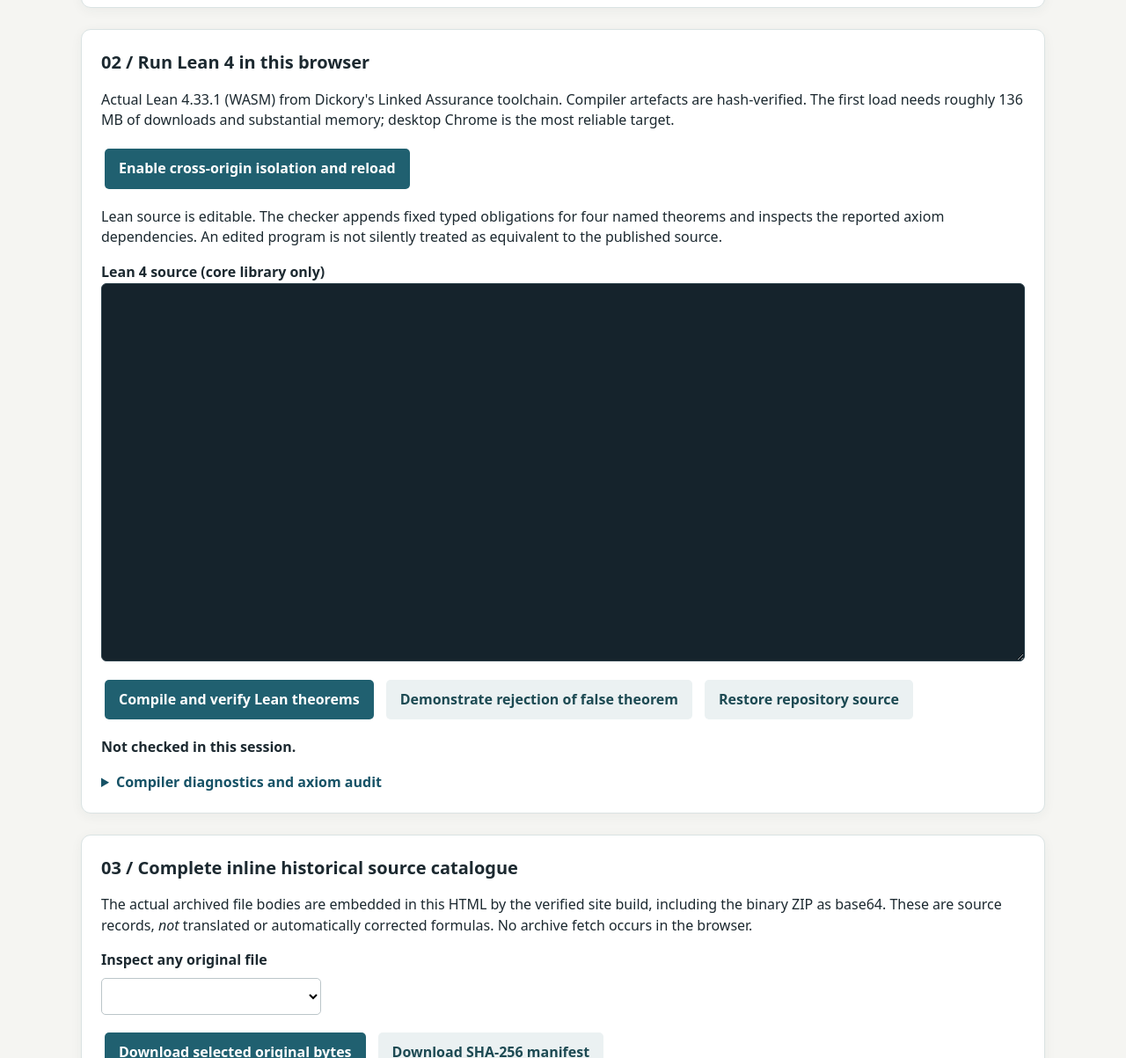
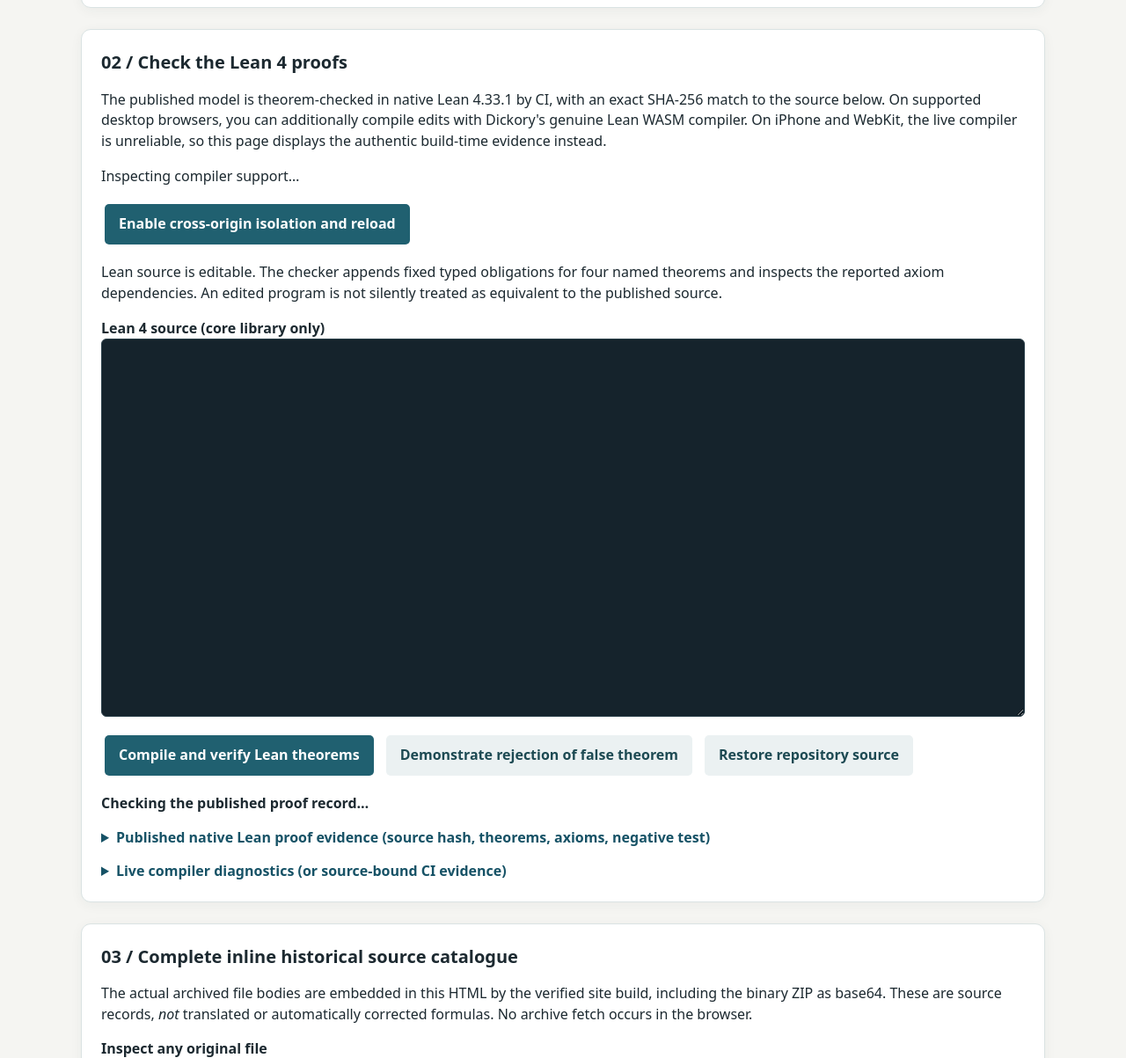
Before and after one commit to danbri/dickory, a plain HTML site: page labs/company-accounts/index.template.html in a window 1280 px wide. Shown: the part 976-2179 px from the top of the page at 88% size. Drawn offline with Linux system fonts and the light colour scheme.

Commit message:
Explain source-bound native proofs and WebKit limitation in the company accounts UI

```diff
--- a/labs/company-accounts/index.template.html
+++ b/labs/company-accounts/index.template.html
@@ -35,8 +35,9 @@
   </details>
 </section>
 <section class="panel">
-  <h2>02 / Run Lean 4 in this browser</h2>
-  <p>Actual Lean 4.33.1 (WASM) from Dickory's Linked Assurance toolchain. Compiler artefacts are hash-verified. The first load needs roughly 136 MB of downloads and substantial memory; desktop Chrome is the most reliable target.</p>
+  <h2>02 / Check the Lean 4 proofs</h2>
+  <p>The published model is theorem-checked in native Lean 4.33.1 by CI, with an exact SHA-256 match to the source below. On supported desktop browsers, you can additionally compile edits with Dickory's genuine Lean WASM compiler. On iPhone and WebKit, the live compiler is unreliable, so this page displays the authentic build-time evidence instead.</p>
+  <p id="proofMode" role="status">Inspecting compiler support…</p>
   <p id="isolationStatus" role="status"></p>
   <button id="enableIsolation" type="button">Enable cross-origin isolation and reload</button>
   <p>Lean source is editable. The checker appends fixed typed obligations for four named theorems and inspects the reported axiom dependencies. An edited program is not silently treated as equivalent to the published source.</p>
@@ -45,8 +46,12 @@
   <div class="actions"><button id="runProofs" type="button">Compile and verify Lean theorems</button>
   <button id="runNegative" class="secondary" type="button">Demonstrate rejection of false theorem</button>
   <button id="resetCode" class="secondary" type="button">Restore repository source</button></div>
-  <p id="proofStatus" role="status">Not checked in this session.</p>
-  <details><summary>Compiler diagnostics and axiom audit</summary><pre id="diagnostics"></pre></details>
+  <p id="proofStatus" role="status">Checking the published proof record…</p>
+  <details id="publishedProofDetail"><summary>Published native Lean proof evidence (source hash, theorems, axioms, negative test)</summary>
+    <p>Generated by GitHub Actions from actual Lean 4.33.1 compiler diagnostics. This is not a claim that your browser compiled the source. Edits invalidate the source match.</p>
+    <pre id="publishedSummary"></pre>
+  </details>
+  <details><summary>Live compiler diagnostics (or source-bound CI evidence)</summary><pre id="diagnostics"></pre></details>
 </section>
 <section class="panel">
   <h2>03 / Complete inline historical source catalogue</h2>
```
